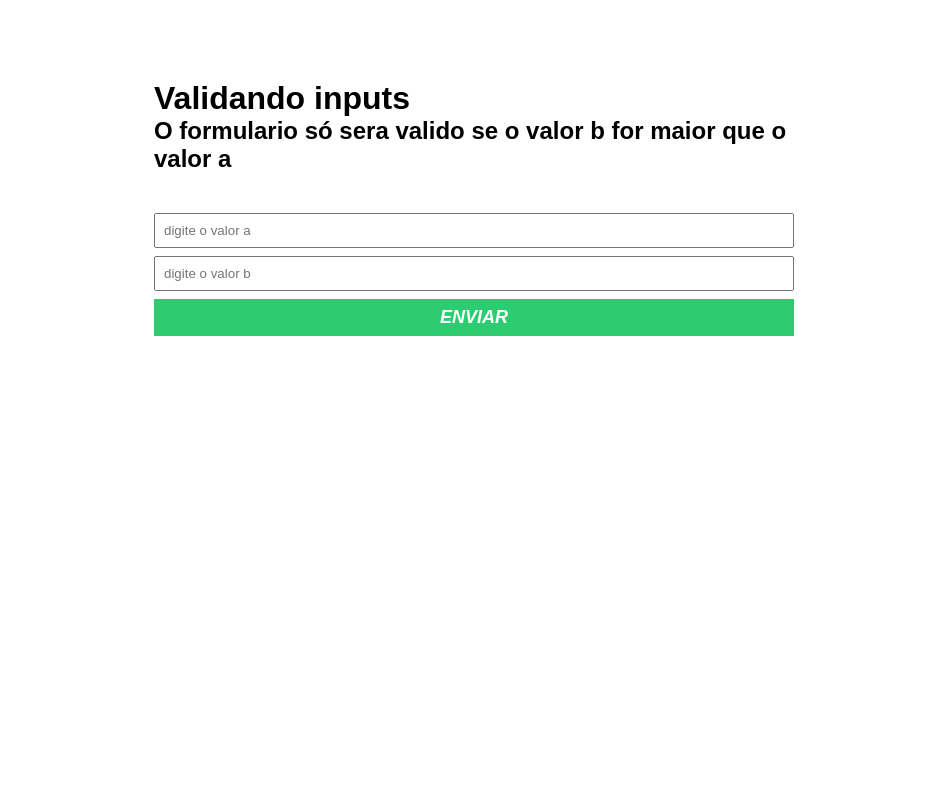
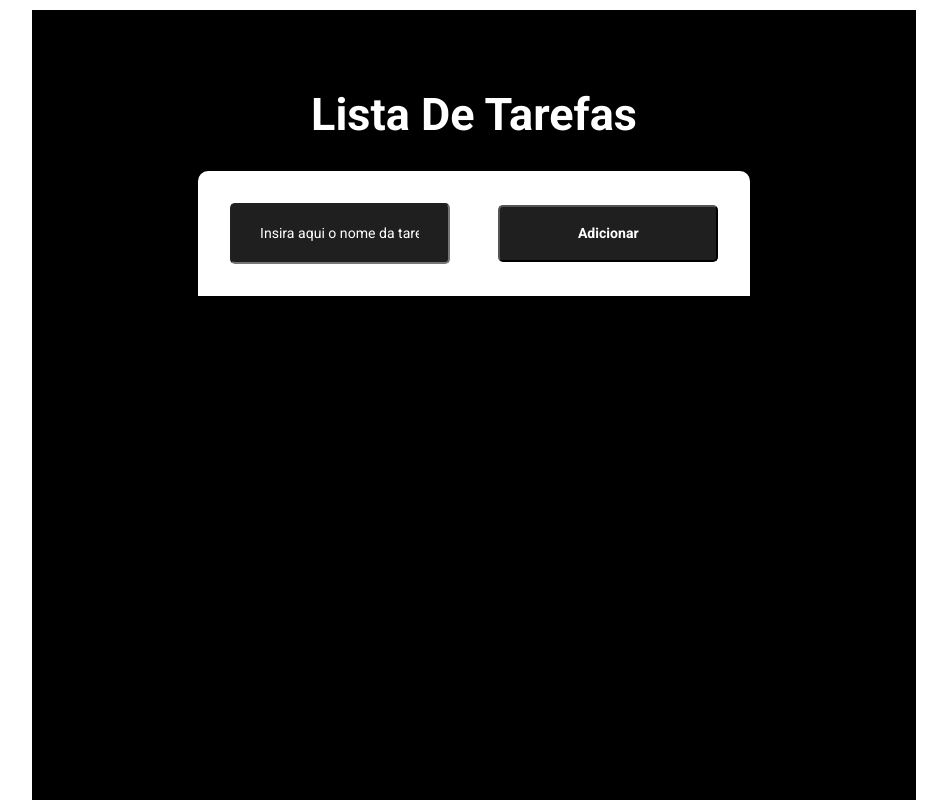
Before and after one commit to Natan13vinicius/curso_front_end, a plain HTML site: page index.html in a window 1280 px wide. Shown: the top 800 px of the page, without its empty margins (166-1113 px from the left). Drawn offline with nearby package versions, Linux system fonts and the light colour scheme.

Commit message:
initial commit

```diff
--- a/index.html
+++ b/index.html
@@ -1,37 +1,36 @@
 <!DOCTYPE html>
-<html lang="en">
+<html lang="pt-br">
 
 <head>
     <meta charset="UTF-8">
     <meta name="viewport" content="width=device-width, initial-scale=1.0">
-    <link rel="stylesheet" href="main.css">
-    <title>exercicio html js</title>
+    <!-- css -->
+    <link rel="stylesheet" href="/main.css">
+    <!-- fonte -->
+    <link
+        href="https://fonts.googleapis.com/css2?family=Bungee&family=Libre+Baskerville:ital@1&family=Montserrat&family=Playfair+Display:wght@800&family=Poppins&family=Roboto:ital,wght@0,300;0,400;0,700;1,300&family=Syncopate&display=swap"
+        rel="stylesheet">
+    <title>Lista De Tarefas</title>
 </head>
 
 <body>
     <div class="container">
-        <h1>Validando inputs</h1>
-        <h2>O formulario só sera valido se o valor b for maior que o valor a</h2>
-        <form id="form-numeros">
+        <h1>Lista De Tarefas</h1>
+        <form>
+            <div class="tituloinput">
+                <input id="tarefa-insert" type="text" required placeholder="Insira aqui o nome da tarefa">
+                <button type="submit">Adicionar</button>
 
-            <input type="number" id="numero-a" required placeholder="digite o valor a" />
-            <input type="number" id="numero-b" required placeholder="digite o valor b" />
-            <button type="submit" id="btn-depositar">enviar</button>
-            <!-- certo -->
-            <p class="certo">
+            </div>
+        </form>
+        <ul id="lista-tarefas">
 
-                O formulário foi válido, pois o valor do input B é maior do que o input a
 
-            </p>
-            <!-- errado -->
-            <p class="errado">
-
-                O formulário está inválido, pois o valor do input B é menor que o input A
-
-            </p>
-        </form>
+        </ul>
     </div>
-    <!-- javascript -->
+    <!-- jquery -->
+    <script src="https://code.jquery.com/jquery-3.7.0.min.js"></script>
+    <!-- js -->
     <script src="/main.js"></script>
 </body>
 
--- a/main.css
+++ b/main.css
@@ -1,61 +1,128 @@
 * {
-    margin: 0;
-    padding: 0;
+    margin: none;
+    padding: none;
     box-sizing: border-box;
-    font-family: sans-serif;
+    font-family: 'roboto', sans-serif;
+
 }
 
-body {}
+h1 {
+    font-size: 45px;
+    color: rgb(255, 255, 255);
+
+}
+
+li {
+    font-size: 20px;
+    color: white;
+
+
+}
 
 .container {
-    margin: 80px auto;
-    max-width: 640px;
+    background-color: rgb(0, 0, 0);
+    text-align: center;
+    padding: 3em;
+    width: 70%;
+    margin: 10px auto;
+    height: 100vw;
+}
+
+.tituloinput {
+    background-color: rgb(255, 255, 255);
+    border-radius: 10px 10px 0 0;
+    display: flex;
+    justify-content: center;
+    align-items: center;
+    width: 70%;
+    margin: 10px auto;
+    padding: 2em;
+    justify-content: space-between;
+    flex-wrap: wrap;
+    position: relative;
+}
+
+.tituloinput input {
+    background-color: rgb(31, 31, 31);
+    color: white;
+    width: 45%;
+    height: 4em;
+    padding: 2em;
+    border-radius: 5px;
+    font-size: .88em;
+}
+
+.tituloinput button {
+    color: rgb(255, 255, 255);
+    /* position: absolute; */
+    bottom: 1em;
+    border-radius: 5px;
+    width: 45%;
+    height: 4em;
+    padding: .80em .50em;
+    background-color: rgb(31, 31, 31);
+    font-size: .88em;
+    font-weight: bold;
+
+}
+
+.tituloinput:hover button {
+    cursor: pointer;
+}
+
+
+
+.tituloinput .tarefa-insert {
+    color: white;
     width: 100%;
 }
 
-form {
-    margin-top: 40px;
+.inputsubmitdiv {
+    width: 79%;
+    background-color: red;
+    display: flex;
+    flex-direction: column;
+
+
+
 }
 
-input,
-textarea,
-button {
-    display: block;
-    padding: 8px;
-    margin-bottom: 8px;
-    width: 100%;
-    resize: none;
+.container ul {
+    border-radius: 10px;
+    box-sizing: border-box;
+    text-align: left;
+    align-items: center;
+    width: 72%;
+    margin: 20px auto;
+    padding: 10px;
+
 }
 
-button {
-    background-color: #2ecc71;
-    border: none;
-    text-transform: uppercase;
-    color: #fff;
-    font-weight: bold;
-    font-size: 18px;
-    font-style: italic;
+.container ul li {
+    text-decoration: none;
+    list-style: none;
+    background-color: rgb(255, 255, 255);
+    padding: 1em;
+    border-bottom: 1px solid rgb(0, 0, 0);
+    color: black;
+
+
+
+}
+
+.container ul .riscada {
+    text-decoration: line-through;
+}
+
+::placeholder {
+    /* padding: 2em; */
+    color: rgb(255, 255, 255);
+}
+
+li:hover {
     cursor: pointer;
 }
 
-button:hover {
-    background-color: #27ae60;
-}
 
-/* mensagem de sucesso */
-.certo {
-    background-color: #27ae60;
-    padding: 16px;
-    color: #fff;
-    display: none;
-}
 
-/* mensagem de erro */
-.errado {
-    padding: 8px;
-    color: #fff;
-    background-color: red;
-    margin-bottom: 8px;
-    font-size: 12px;
-    display: none;
-}
+ul li {}
--- a/main.js
+++ b/main.js
@@ -1,31 +1,34 @@
-// pegar os elementos html para o javascript
-const form = document.getElementById('form-numeros');
-const numeroAinput = document.getElementById('numero-a');
-const numeroBinput = document.getElementById('numero-b');
-const certoMessage = document.querySelector('.certo');
-const erradoMessage = document.querySelector('.errado');
+$(document).ready(function () {
+    console.log(document.querySelector('#tarefa-insert'));
+    // console.log($('#tarefa-insert'));
 
-// adicionar ouvidor de eventos no evento submit e
-form.addEventListener('submit', function (e) {
-    // funçao de tirar o comportamento padrao do submit
-    e.preventDefault();
+    // certo
+    console.log(document.querySelector('#tarefa-insert'));
 
-    // pegar o valor dos 2 inputs e armazenar em uma const
-    const numeroA = parseFloat(numeroAinput.value);
-    const numeroB = parseFloat(numeroBinput.value);
+    $('form').on('submit', function (e) {
+        e.preventDefault();
 
-    // validaçao e imprimir mensagens
-    if (numeroB > numeroA) {
-        certoMessage.style.display = 'block';
-        erradoMessage.style.display = 'none';
-        numeroAinput.value = "";
-        numeroBinput.value = "";
-    } else {
-        certoMessage.style.display = 'none';
-        erradoMessage.style.display = 'block';
-        numeroAinput.value = "";
-        numeroBinput.value = "";
-    }
+
+
+        const tarefaInsertinput = $('#tarefa-insert').val();
+        const novaTarefa = $(`<li>${tarefaInsertinput}</li>`);
+
+        // Adicionar o template na ul
+        novaTarefa.appendTo('ul');
+
+        $(novaTarefa).fadeIn();
+
+
+        // limpar input
+        $('#tarefa-insert').val('')
+
+
+
+    });
+    // riscar tarefas concluidas
+    $('#lista-tarefas').on('click', 'li', function () {
+        $(this).toggleClass('riscada');
+    });
 
 
 })
```
